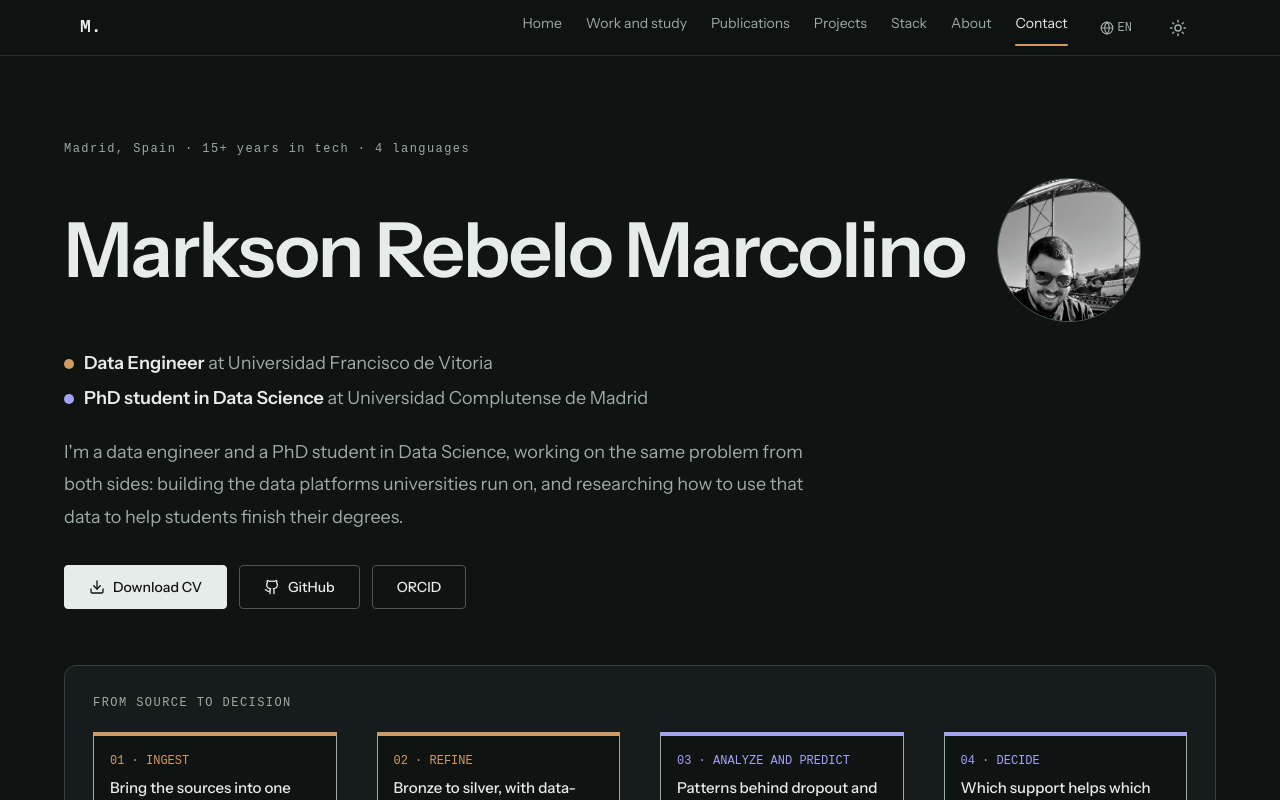
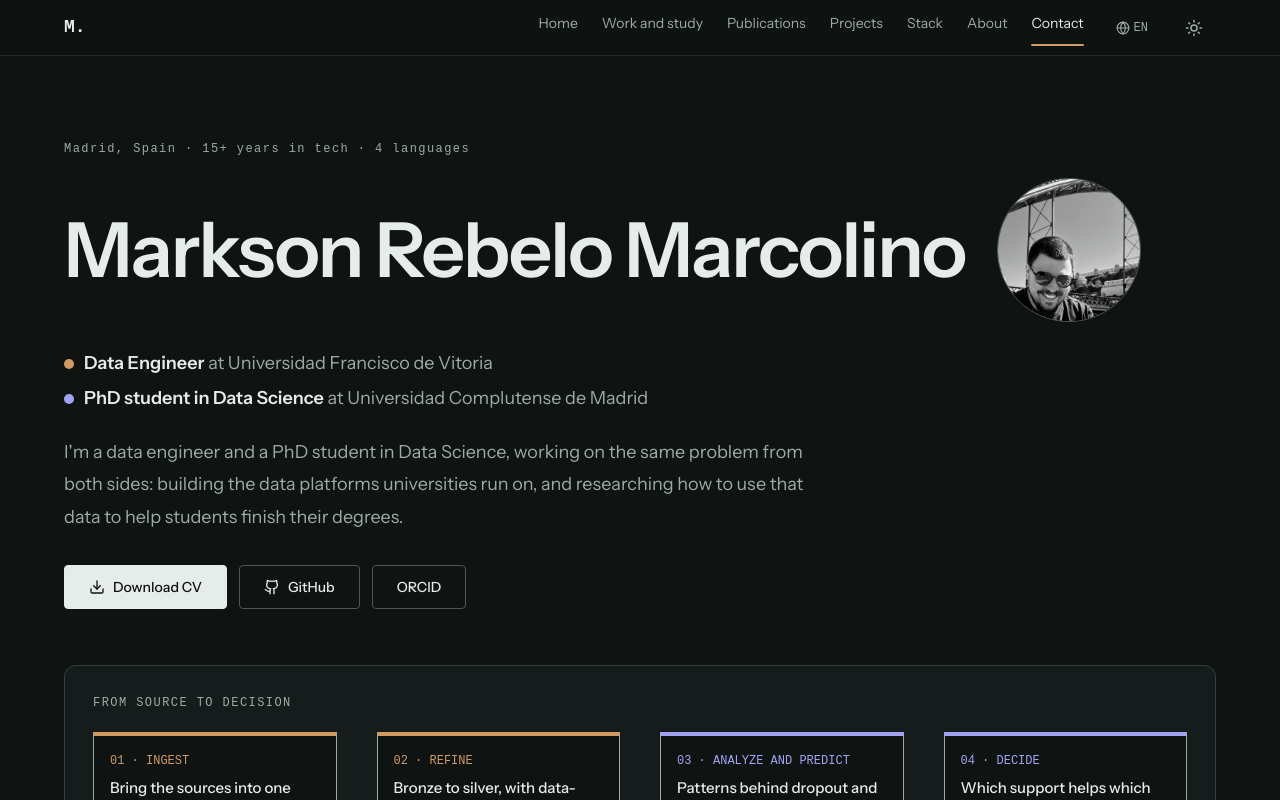
Before and after one commit to MarksonMarcolino/portfolio, a Vue app: page / in a window 1280 px wide. Shown: the top 800 px of the page. Built offline with nearby package versions, Linux system fonts and the light colour scheme; a web font is replaced by a local one.

Commit message:
Unify the content edge at 64px and keep the stage side label's case

```diff
--- a/src/components/ContactSection.vue
+++ b/src/components/ContactSection.vue
@@ -15,7 +15,7 @@ const contacts = [
 
 <template>
   <section id="contact" class="relative z-10 px-4" style="padding-top: clamp(80px, 10vw, 120px); padding-bottom: 0;">
-    <div class="max-w-4xl mx-auto">
+    <div class="max-w-6xl mx-auto">
       <!-- Title -->
       <div class="text-center" style="margin-bottom: 48px;">
         <div style="font-family: var(--font-display); font-size: var(--display-xl); line-height: 0.92; font-weight: 400;">
--- a/src/components/NavBar.vue
+++ b/src/components/NavBar.vue
@@ -84,7 +84,7 @@ onUnmounted(() => window.removeEventListener('scroll', onScroll))
 
 <template>
   <nav ref="navRef" class="fixed top-0 left-0 right-0 z-50 flex items-center" style="background: color-mix(in srgb, var(--bg-0) 85%, transparent); backdrop-filter: blur(16px); border-bottom: 1px solid var(--border-subtle); height: 56px;">
-    <div class="max-w-6xl mx-auto px-4 w-full flex items-center justify-between">
+    <div class="max-w-[1184px] mx-auto px-4 w-full flex items-center justify-between">
       <a href="#hero" @click.prevent="scrollTo('#hero')" class="font-mono font-bold text-lg" style="color: var(--text-primary);">M.</a>
 
       <div class="hidden md:flex items-center gap-6">
--- a/src/components/StageGraph.vue
+++ b/src/components/StageGraph.vue
@@ -105,6 +105,10 @@ const { t } = useI18n()
   color: var(--bronze);
 }
 
+.node-tag .sr-only {
+  text-transform: none;
+}
+
 .node.research .node-tag {
   color: var(--research);
 }
```
